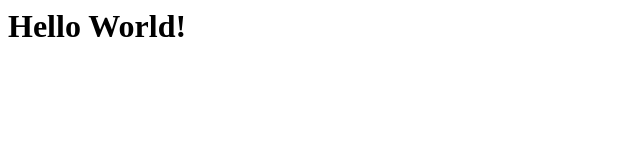
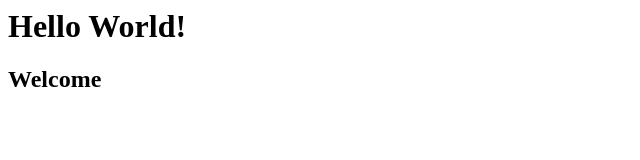
Before and after one commit to fpopoff/Examples-GitHub, a plain HTML site: page index.html in a window 1280 px wide. Shown: the whole page, without its empty margins (0-640 px from the left). Drawn offline with Linux system fonts and the light colour scheme.

Commit message:
Second commit

```diff
--- a/index.html
+++ b/index.html
@@ -4,5 +4,6 @@
 	</head>
 	<body>
 		<h1>Hello World!</h1>
+		<h2>Welcome<h2>
 	<body>
 </html>
```
